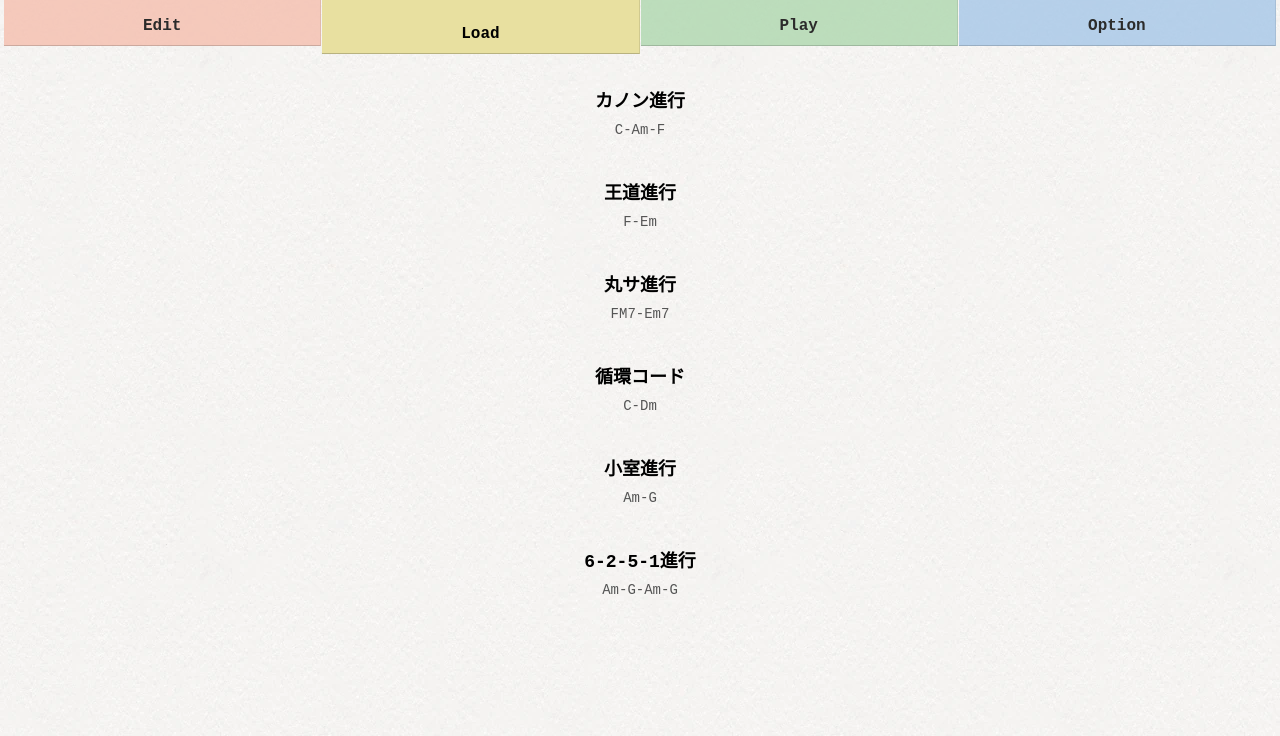
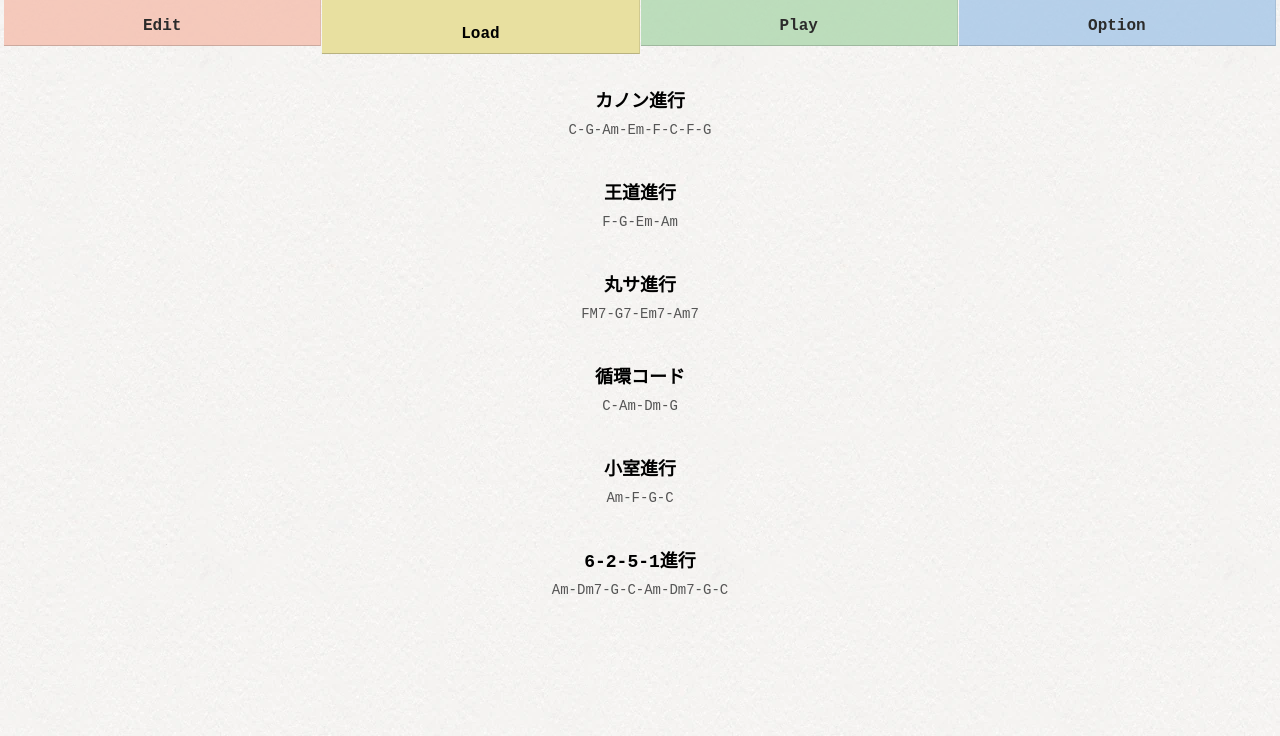
Before and after one commit to Gajumaru314159/PiaCode, a Next.js app: page / in a window 1280 px wide. Shown: the top 736 px of the page. Built offline with nearby package versions, Linux system fonts and the light colour scheme.

Commit message:
プリセットのコード表示が短くなっていたのを修正

```diff
--- a/src/components/LoadTab.tsx
+++ b/src/components/LoadTab.tsx
@@ -22,12 +22,12 @@ export function LoadTab() {
    * @brief 進行を簡潔に表示する（コード名をハイフン区切りで）
    */
   const progressionSummary = (preset: SavedProgression): string => {
-    const { cells, beatsPerBar } = preset.progression;
+    const { cells } = preset.progression;
     const maxDisplayChords = 8;
     const chords: string[] = [];
     let hasMore = false;
 
-    for (let i = 0; i < cells.length; i += beatsPerBar) {
+    for (let i = 0; i < cells.length; i++) {
       const cell = cells[i];
       if (cell.isRest) continue;
       const name = chordDisplayName(cell);
```
